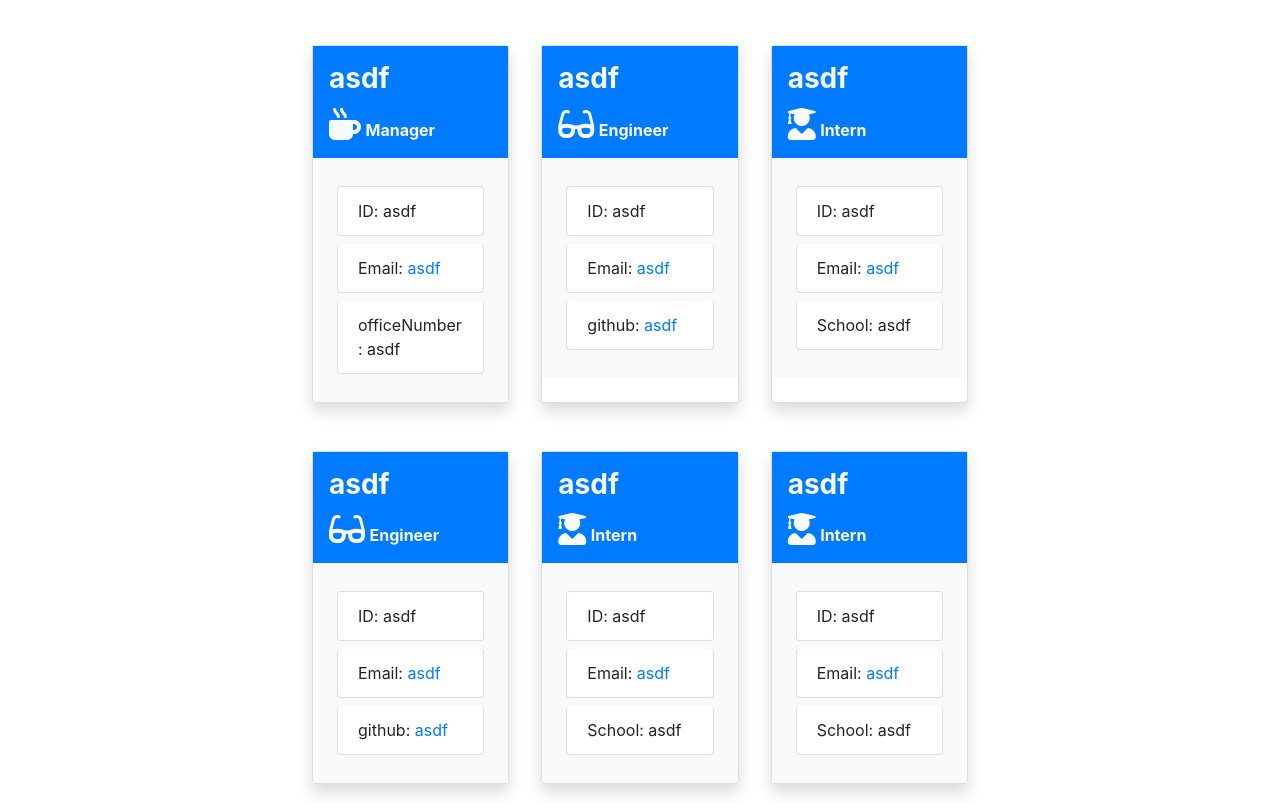
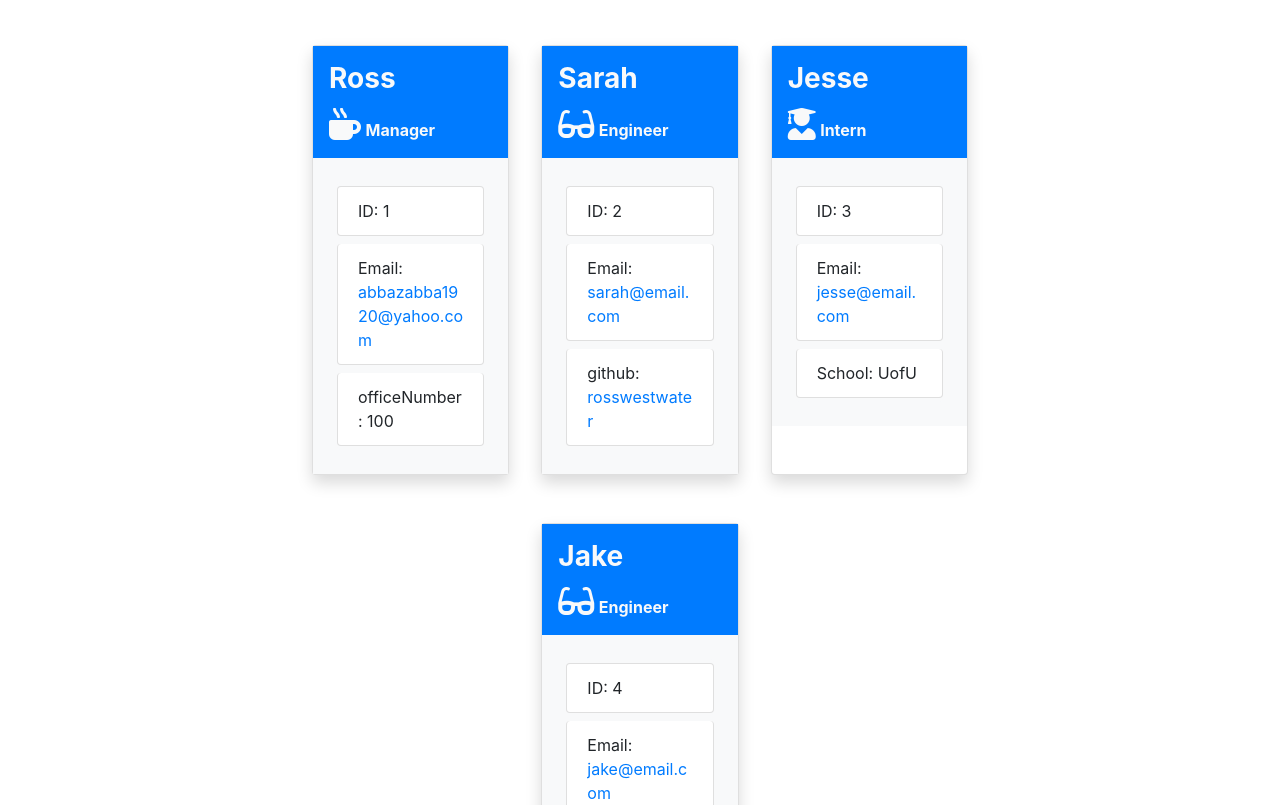
Before and after one commit to RossWestwater/OOP-Challenge, a website: page dist/index.html in a window 1280 px wide. Shown: the part 147-952 px from the top of the page. Drawn offline with nearby package versions, Linux system fonts and the light colour scheme.

Commit message:
final commit with updated readme added along with accompanying screen shot in new image folder

```diff
--- a/dist/index.html
+++ b/dist/index.html
@@ -27,7 +27,7 @@
           <div class="card shadow col-3 p-0 mx-3 mb-5">
             <div class="card-body p-0">
               <section class="bg-primary p-3">
-                <h3 class="card-title font-weight-bolder text-light">asdf</h3>
+                <h3 class="card-title font-weight-bolder text-light">Ross</h3>
                 <i class="fas fa-mug-hot fa-2x text-light"></i>
                 <p class="card-text d-inline-flex text-light font-weight-bold">
                   Manager
@@ -35,9 +35,9 @@
               </section>
               <section class="p-4 bg-light py-4">
                 <ul class="list-group bg-light">
-                  <li class="list-group-item my-1 rounded">ID: asdf</li>
-                  <li class="list-group-item my-1 rounded">Email: <a href="mailto:asdf">asdf</a></li>
-                  <li class="list-group-item my-1 rounded">officeNumber: asdf</li>
+                  <li class="list-group-item my-1 rounded">ID: 1</li>
+                  <li class="list-group-item my-1 rounded">Email: <a href="mailto:abbazabba1920@yahoo.com">abbazabba1920@yahoo.com</a></li>
+                  <li class="list-group-item my-1 rounded">officeNumber: 100</li>
                 </ul>
               </section>
             </div>
@@ -45,7 +45,7 @@
           <div class="card shadow col-3 p-0 mx-3 mb-5">
             <div class="card-body p-0">
               <section class="bg-primary p-3">
-                <h3 class="card-title font-weight-bolder text-light">asdf</h3>
+                <h3 class="card-title font-weight-bolder text-light">Sarah</h3>
                 <i class="fas fa-glasses fa-2x text-light"></i>
                 <p class="card-text d-inline-flex text-light font-weight-bold">
                   Engineer
@@ -53,9 +53,9 @@
               </section>
               <section class="p-4 bg-light py-4">
                 <ul class="list-group bg-light">
-                  <li class="list-group-item my-1 rounded">ID: asdf</li>
-                  <li class="list-group-item my-1 rounded">Email: <a href="mailto:asdf">asdf</a></li>
-                  <li class="list-group-item my-1 rounded">github: <a href="https://github.com/asdf" target="_blank">asdf</a></li>
+                  <li class="list-group-item my-1 rounded">ID: 2</li>
+                  <li class="list-group-item my-1 rounded">Email: <a href="mailto:sarah@email.com">sarah@email.com</a></li>
+                  <li class="list-group-item my-1 rounded">github: <a href="https://github.com/rosswestwater" target="_blank">rosswestwater</a></li>
                 </ul>
               </section>
             </div>
@@ -63,7 +63,7 @@
           <div class="card shadow col-3 p-0 mx-3 mb-5">
             <div class="card-body p-0">
               <section class="bg-primary p-3">
-                <h3 class="card-title font-weight-bolder text-light">asdf</h3>
+                <h3 class="card-title font-weight-bolder text-light">Jesse</h3>
                 <i class="fas fa-user-graduate fa-2x text-light"></i>
                 <p class="card-text d-inline-flex text-light font-weight-bold">
                   Intern
@@ -71,9 +71,9 @@
               </section>
               <section class="p-4 bg-light py-4">
                 <ul class="list-group bg-light">
-                  <li class="list-group-item my-1 rounded">ID: asdf</li>
-                  <li class="list-group-item my-1 rounded">Email: <a href="mailto:asdf" target="_blank">asdf</a></li>
-                  <li class="list-group-item my-1 rounded">School: asdf</li>
+                  <li class="list-group-item my-1 rounded">ID: 3</li>
+                  <li class="list-group-item my-1 rounded">Email: <a href="mailto:jesse@email.com" target="_blank">jesse@email.com</a></li>
+                  <li class="list-group-item my-1 rounded">School: UofU</li>
                 </ul>
               </section>
             </div>
@@ -81,7 +81,7 @@
           <div class="card shadow col-3 p-0 mx-3 mb-5">
             <div class="card-body p-0">
               <section class="bg-primary p-3">
-                <h3 class="card-title font-weight-bolder text-light">asdf</h3>
+                <h3 class="card-title font-weight-bolder text-light">Jake</h3>
                 <i class="fas fa-glasses fa-2x text-light"></i>
                 <p class="card-text d-inline-flex text-light font-weight-bold">
                   Engineer
@@ -89,45 +89,9 @@
               </section>
               <section class="p-4 bg-light py-4">
                 <ul class="list-group bg-light">
-                  <li class="list-group-item my-1 rounded">ID: asdf</li>
-                  <li class="list-group-item my-1 rounded">Email: <a href="mailto:asdf">asdf</a></li>
-                  <li class="list-group-item my-1 rounded">github: <a href="https://github.com/asdf" target="_blank">asdf</a></li>
-                </ul>
-              </section>
-            </div>
-          </div>
-          <div class="card shadow col-3 p-0 mx-3 mb-5">
-            <div class="card-body p-0">
-              <section class="bg-primary p-3">
-                <h3 class="card-title font-weight-bolder text-light">asdf</h3>
-                <i class="fas fa-user-graduate fa-2x text-light"></i>
-                <p class="card-text d-inline-flex text-light font-weight-bold">
-                  Intern
-                </p>
-              </section>
-              <section class="p-4 bg-light py-4">
-                <ul class="list-group bg-light">
-                  <li class="list-group-item my-1 rounded">ID: asdf</li>
-                  <li class="list-group-item my-1 rounded">Email: <a href="mailto:asdf" target="_blank">asdf</a></li>
-                  <li class="list-group-item my-1 rounded">School: asdf</li>
-                </ul>
-              </section>
-            </div>
-          </div>
-          <div class="card shadow col-3 p-0 mx-3 mb-5">
-            <div class="card-body p-0">
-              <section class="bg-primary p-3">
-                <h3 class="card-title font-weight-bolder text-light">asdf</h3>
-                <i class="fas fa-user-graduate fa-2x text-light"></i>
-                <p class="card-text d-inline-flex text-light font-weight-bold">
-                  Intern
-                </p>
-              </section>
-              <section class="p-4 bg-light py-4">
-                <ul class="list-group bg-light">
-                  <li class="list-group-item my-1 rounded">ID: asdf</li>
-                  <li class="list-group-item my-1 rounded">Email: <a href="mailto:asdf" target="_blank">asdf</a></li>
-                  <li class="list-group-item my-1 rounded">School: asdf</li>
+                  <li class="list-group-item my-1 rounded">ID: 4</li>
+                  <li class="list-group-item my-1 rounded">Email: <a href="mailto:jake@email.com">jake@email.com</a></li>
+                  <li class="list-group-item my-1 rounded">github: <a href="https://github.com/asdfasdf" target="_blank">asdfasdf</a></li>
                 </ul>
               </section>
             </div>
```
Also changed, not shown: README.md, image/Employee_List.png (added).
